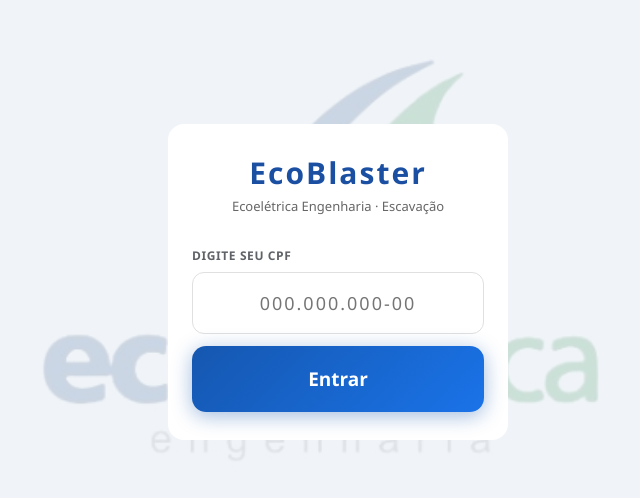
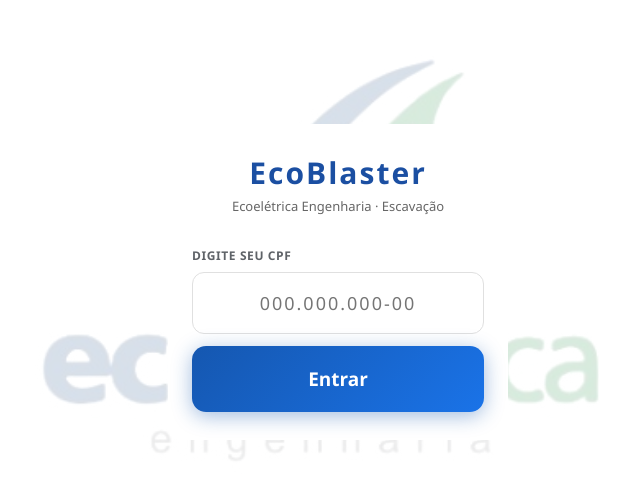
Before and after one commit to israel422/ecoblaster-web, a Next.js app: page / in a window 1280 px wide. Shown: the part 118-616 px from the top of the page, without its empty margins (302-942 px from the left). Built offline with nearby package versions, Linux system fonts and the light colour scheme.

Commit message:
Fundo da tela de login: branco puro em vez de cinza claro

```diff
--- a/src/app/globals.css
+++ b/src/app/globals.css
@@ -417,7 +417,7 @@ textarea.campo-grande {
   z-index: 100;
   padding: 24px;
   text-align: center;
-  background: #f0f4f8;
+  background: #ffffff;
   overflow: hidden;
 }
 
```
